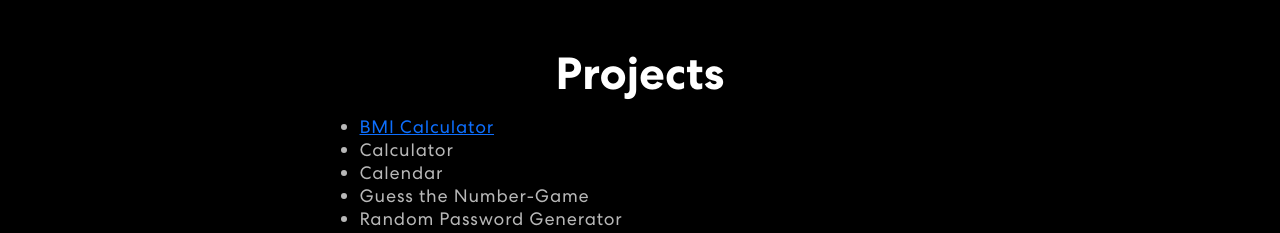
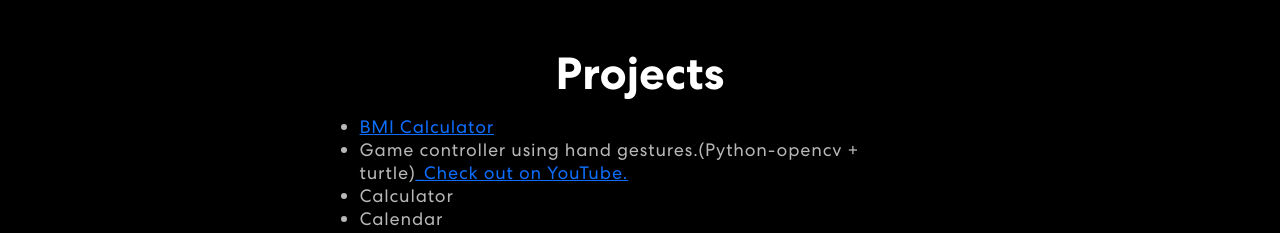
Before and after one commit to Himanshu-Vishwas/Himanshu-Vishwas.github.io, a React (Create React App) app: page / in a window 1280 px wide. Shown: the part 1540-1773 px from the top of the page. Built offline with nearby package versions, Linux system fonts and the light colour scheme; no server answers.

Commit message:
othrp1 added

```diff
--- a/src/components/Projects.js
+++ b/src/components/Projects.js
@@ -5,6 +5,7 @@
 import projImg3 from "../assets/img/project-img3.png";
 import anprojImg1 from "../assets/img/andp1.png";
 import anprojImg2 from "../assets/img/andp2.png";
+import othrp1 from "../assets/img/othp1.png"
 import colorSharp2 from "../assets/img/color-sharp2.png";
 import "animate.css";
 import TrackVisibility from "react-on-screen";
@@ -40,6 +41,14 @@
       imgUrl: anprojImg2,
     },
   ]
+  const otherprojects = [
+    {
+      title: "Game Controller using Hand Gestures",
+      description: "Python-opencv and turtle are used",
+      imgUrl: othrp1,
+    },
+  ]
+
 
 
   ;
@@ -66,6 +75,16 @@
                           target="_blank"
                         >
                           BMI Calculator
+                        </a>
+                      </li>
+                      <li>
+                      Game controller using hand gestures.(Python-opencv + turtle)
+                        <a
+                          href="https://www.youtube.com/watch?v=jBuYwrX5bQY&ab_channel=HimanshuKumar"
+                          alt=""
+                          target="_blank"
+                        >
+                        _Check out on YouTube.
                         </a>
                       </li>
                       <li>Calculator</li>
@@ -114,7 +133,11 @@
                         </Row>
                       </Tab.Pane>
                       <Tab.Pane eventKey="third">
-                        <p>to be added.</p>
+                      <Row>
+                          {otherprojects.map((project, index) => {
+                            return <ProjectCard key={index} {...project} />;
+                          })}
+                        </Row>
                       </Tab.Pane>
                     </Tab.Content>
                   </Tab.Container>
```
Also changed, not shown: src/assets/img/othp1.png (added).
